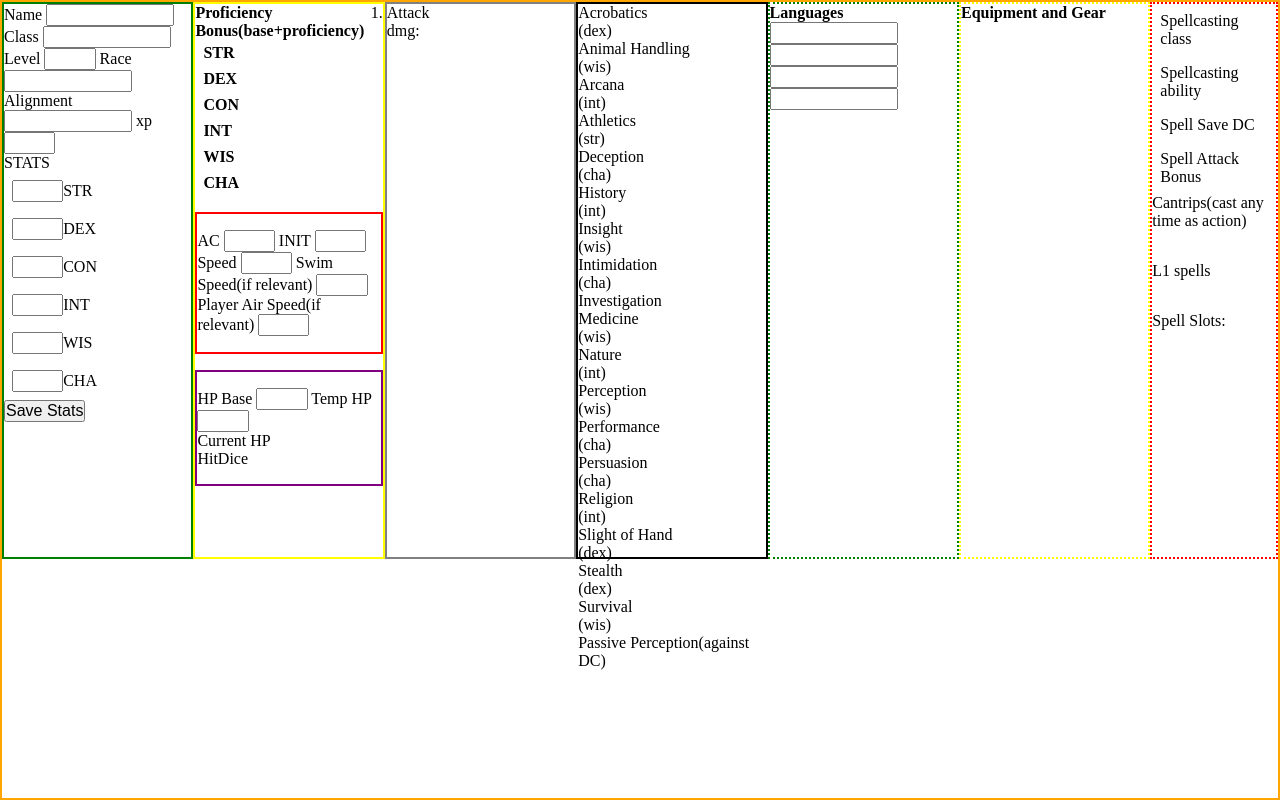
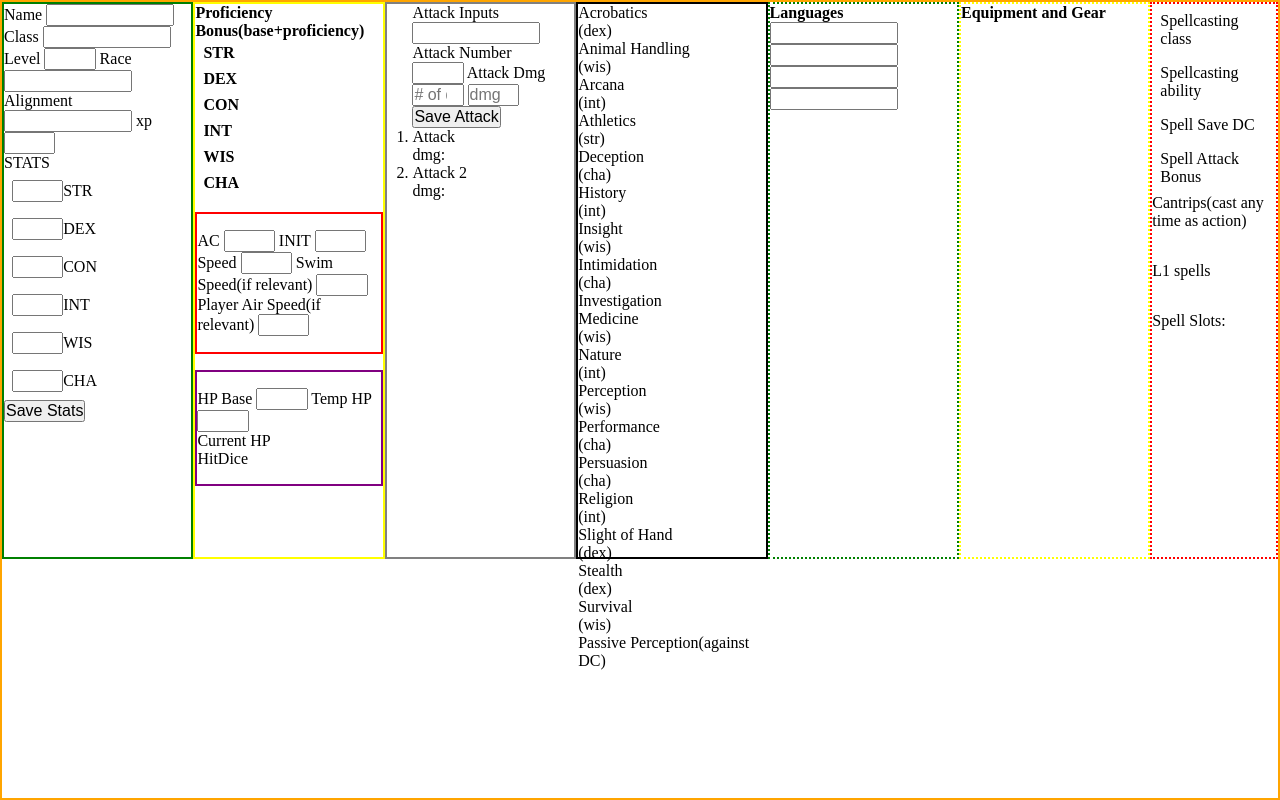
Before and after one commit to AlmightyMexijew/dnd1, a plain HTML site: page dungeonsndragons/vanilla-2/index.html in a window 1280 px wide. Drawn offline with Linux system fonts and the light colour scheme.

Commit message:
new changes for attack rolls,layout

```diff
--- a/dungeonsndragons/vanilla-2/index.html
+++ b/dungeonsndragons/vanilla-2/index.html
@@ -116,11 +116,27 @@
 
 
         <div id="attackstats">
+            <form>
+                <label for="attackinputs">Attack Inputs</label>
+                <input type="text" id="attackinputs">
+                <label for="attacknum">Attack Number</label>
+                <input type="number" id="attacknum">
+                <label for="attackdmg">Attack Dmg</label>
+                <input type="number" placeholder="# of dice">
+                <input type="number" placeholder="dmg die"
+
+            </form>
+            <button onclick="saveattacks()">Save Attack</button>
             <ol>
                 <li>Attack
                     <p id="attackname1"></p>
                     <p id="attackroll1"></p>
                     <p>dmg:<span id="basedmg1"></span></p>
+                </li>
+                <li>Attack 2
+                    <p id="attackname2"></p>
+                    <p id="attackroll2"></p>
+                    <p>dmg:<span id="basedmg2"></span></p>
                 </li>
             </ol>
         </div>
--- a/dungeonsndragons/vanilla-2/styles.css
+++ b/dungeonsndragons/vanilla-2/styles.css
@@ -51,6 +51,7 @@ h2,h3{font-size:bold;}
 }
 #attackstats{
     border:2px solid grey;
+    padding-inline:2vw;
 
 }
 #skills{
```
